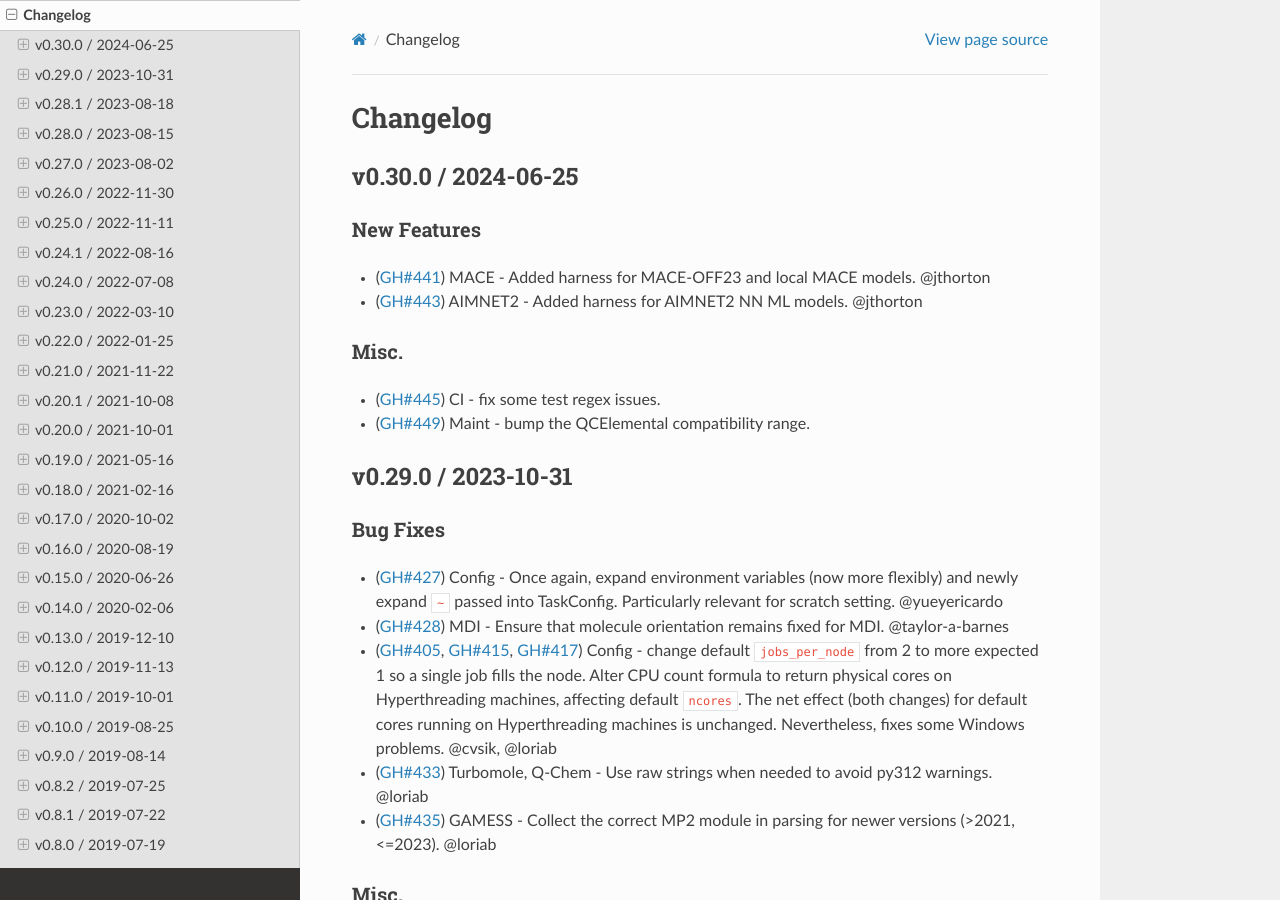
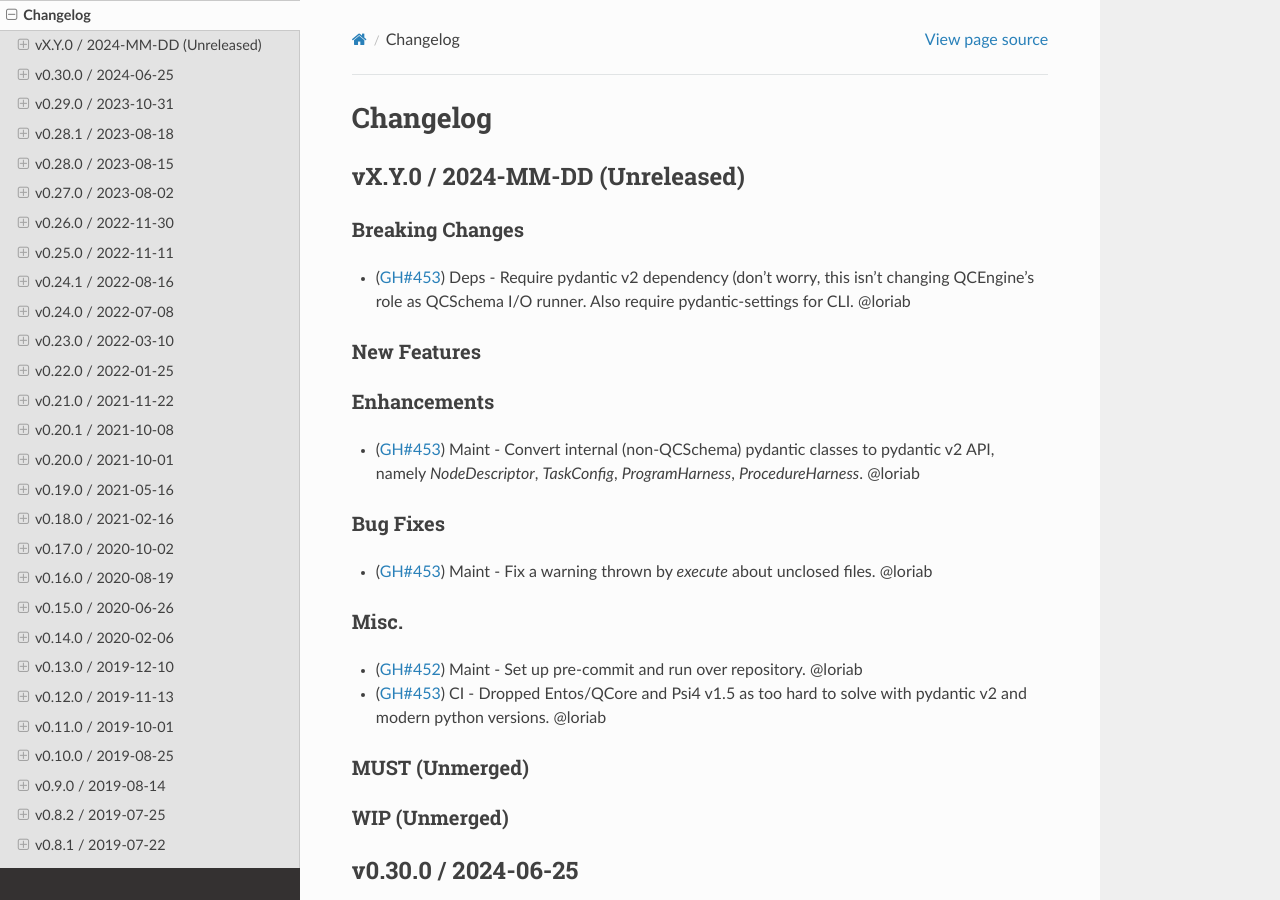
Before and after one commit to MolSSI/QCEngine, a Sphinx documentation site: the page built from docs/source/changelog.rst, in a window 1280 px wide and 900 px high. Built offline with Sphinx 7.4.7 and the Read the Docs theme 2.0.0, drawn with Linux system fonts in a browser that asks for light colours; the version number could not be read and is left out.

Commit message:
changelog

```diff
--- a/docs/source/changelog.rst
+++ b/docs/source/changelog.rst
@@ -26,6 +26,41 @@ Changelog
 .. ++++++++++++++
 .. - UNMERGED (:pr:`421`) GAMESS - error handling and memory @taylor-a-barnes
 .. - UNSOLVED (:issue:`397`) extras failed
+
+
+vX.Y.0 / 2024-MM-DD (Unreleased)
+--------------------
+
+Breaking Changes
+++++++++++++++++
+- (:pr:`453`) Deps - Require pydantic v2 dependency (don't worry, this isn't
+  changing QCEngine's role as QCSchema I/O runner. Also require pydantic-settings
+  for CLI. @loriab
+
+New Features
+++++++++++++
+
+Enhancements
+++++++++++++
+- (:pr:`453`) Maint - Convert internal (non-QCSchema) pydantic classes to
+  pydantic v2 API, namely `NodeDescriptor`, `TaskConfig`, `ProgramHarness`,
+  `ProcedureHarness`. @loriab
+
+Bug Fixes
++++++++++
+- (:pr:`453`) Maint - Fix a warning thrown by `execute` about unclosed files. @loriab
+
+Misc.
++++++
+- (:pr:`452`) Maint - Set up pre-commit and run over repository. @loriab
+- (:pr:`453`) CI - Dropped Entos/QCore and Psi4 v1.5 as too hard to solve with
+  pydantic v2 and modern python versions. @loriab
+
+MUST (Unmerged)
++++++++++++++++
+
+WIP (Unmerged)
+++++++++++++++
 
 
 v0.30.0 / 2024-06-25
```
